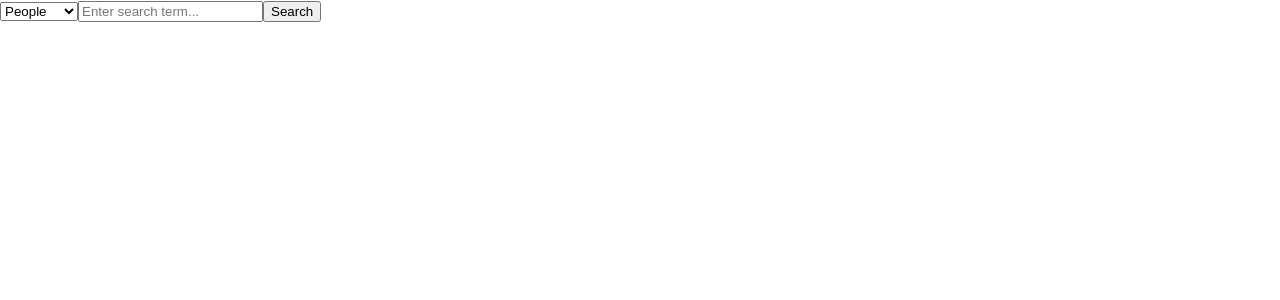
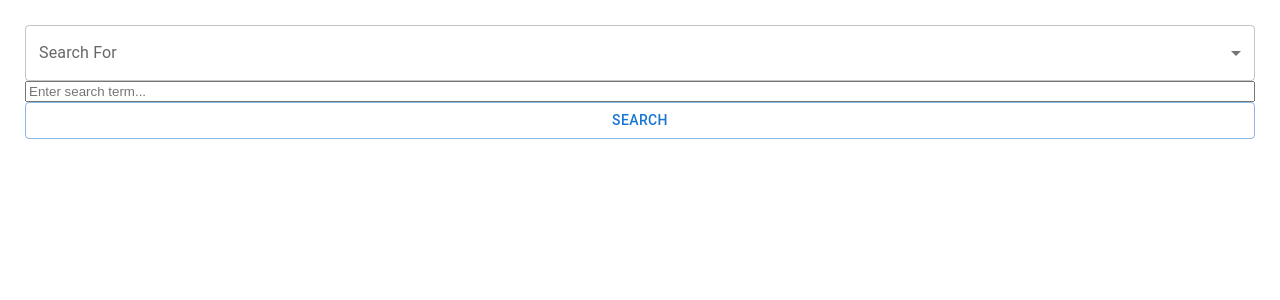
Before and after one commit to sampet93/star-wars-api, a React (Create React App) app: page / in a window 1280 px wide. Shown: the top 300 px of the page. Built offline with nearby package versions, Linux system fonts and the light colour scheme.

Commit message:
added mui components

```diff
--- a/src/components/FormikSearchForm.tsx
+++ b/src/components/FormikSearchForm.tsx
@@ -2,6 +2,7 @@ import React from "react";
 import { getPeople } from "../store/actions";
 import { useAppDispatch, useAppSelector } from "../hooks/useTypedSelector";
 import { Formik, Form, Field } from "formik";
+import { Button, TextField, Select, MenuItem, InputLabel, FormControl } from "@mui/material";
 
 interface FormikSearchFormValues {
   search: string;
@@ -17,19 +18,36 @@ const FormikSearchForm: React.FC = () => {
       <Formik
         initialValues={initialValues}
         onSubmit={(values, actions) => {
-          console.log({ values, actions });
           dispatch(getPeople(values.search));
         }}
       >
-        <Form autoComplete="off">
-          <Field as="select" name="searchOption">
-            <option value="people">People</option>
-            <option value="planets">Planets</option>
-            <option value="starships">Starships</option>
-          </Field>
-          <Field id="search" name="search" placeholder="Enter search term..." />
-          <button type="submit">Search</button>
-        </Form>
+        {({ submitForm }) => (
+          <Form autoComplete="off">
+            <FormControl fullWidth>
+              <InputLabel id="search-for-label">Search For</InputLabel>
+              <Field
+                component={Select}
+                as="select"
+                name="searchOption"
+                labelId="search-for-label"
+                label="Search For"
+              >
+                <MenuItem value="people">People</MenuItem>
+                <MenuItem value="planets">Planets</MenuItem>
+                <MenuItem value="starships">Starships</MenuItem>
+              </Field>
+              <Field
+                variant="standard"
+                id="search"
+                name="search"
+                placeholder="Enter search term..."
+              />
+              <Button variant="outlined" disabled={loading} onClick={submitForm}>
+                Search
+              </Button>
+            </FormControl>
+          </Form>
+        )}
       </Formik>
     </div>
   );
--- a/src/index.css
+++ b/src/index.css
@@ -1,13 +1,11 @@
 body {
-  margin: 0;
-  font-family: -apple-system, BlinkMacSystemFont, 'Segoe UI', 'Roboto', 'Oxygen',
-    'Ubuntu', 'Cantarell', 'Fira Sans', 'Droid Sans', 'Helvetica Neue',
-    sans-serif;
+  margin: 25px;
+  font-family: -apple-system, BlinkMacSystemFont, "Segoe UI", "Roboto", "Oxygen", "Ubuntu",
+    "Cantarell", "Fira Sans", "Droid Sans", "Helvetica Neue", sans-serif;
   -webkit-font-smoothing: antialiased;
   -moz-osx-font-smoothing: grayscale;
 }
 
 code {
-  font-family: source-code-pro, Menlo, Monaco, Consolas, 'Courier New',
-    monospace;
+  font-family: source-code-pro, Menlo, Monaco, Consolas, "Courier New", monospace;
 }
```
